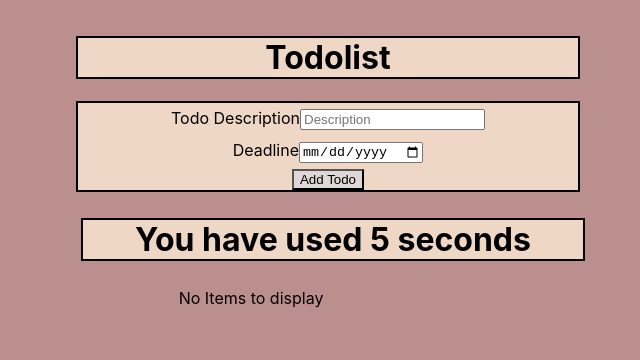
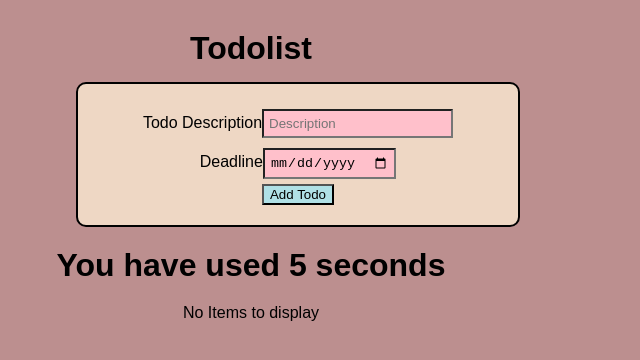
Before and after one commit to soujanyapolavarapu/hyf-homework, a React (Create React App) app in the folder react/week3/react_week3/: page / in a window 1280 px wide. Shown: the top 360 px of the page, without its empty margins (389-1029 px from the left). Built offline with nearby package versions, Linux system fonts and the light colour scheme; no server answers.

Commit message:
modified app.css file

```diff
--- a/react/week3/react_week3/src/App.css
+++ b/react/week3/react_week3/src/App.css
@@ -1,11 +1,16 @@
 .App {
-  text-align: center;
+    height: 100vh;
+    text-align: center;
+    font-family: Arial, Helvetica, sans-serif;
+    align-items: center;
+    /* background-color: rgb(206, 194, 194); */
 }
 
 .styles{
   width: 700px;
   margin-left: 350px;
   border: 2px solid black;
+  border-radius: 10px;
   box-shadow: slategrey;
   background-color: rgb(235, 231, 228);
 }
@@ -19,9 +24,47 @@ body{
 div{
   padding: 5px;
 }
-h1,form{
+form{
   border: 2px solid black;
-  width: 500px;
+  border-radius: 10px;
+  width: 400px;
+  padding: 20px;
   margin-left: 450px;
   background-color: rgb(238, 215, 196);
 }
+input{
+  background-color: pink;
+  padding: 5px;
+}
+button{
+  background-color: powderblue;
+}
+h1{
+  text-align: center;
+  margin: 0px auto;
+  padding:15px;
+}
+h2{
+  width: 350px;
+  margin: 10px auto;
+  padding: 5px;
+  /* color:rgb(54, 44, 44); */
+  background-color:   rgba(137, 179, 196, 0.4) ;
+  border:1px solid rgba(149, 146, 146, 0.7);
+ border-radius: 10px;
+}
+.todo{
+    display: flex;
+    flex-direction: row;
+    justify-content:  center  ;
+    align-items: center;
+    margin: 0px auto;
+    font-size: 1.4em;
+
+}
+.items{
+    display: flex;
+    justify-content: flex-start;
+    align-items: center;
+    color: black;
+}
```
